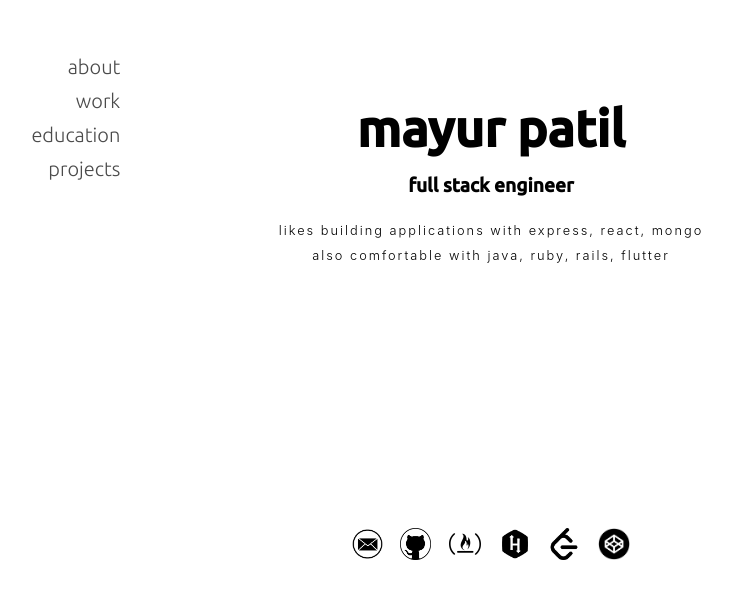
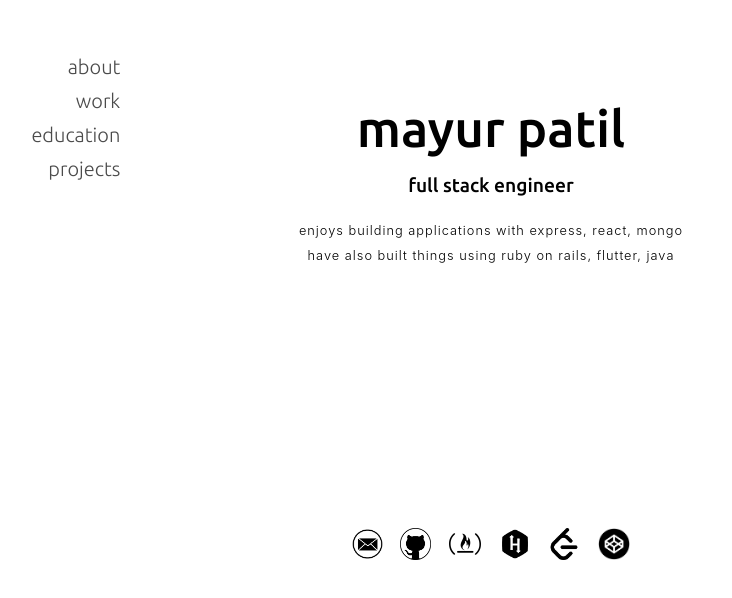
Before and after one commit to pmayur/portfolio, a React (Create React App) app: page / in a window 1280 px wide. Shown: the part 214-812 px from the top of the page, without its empty margins (149-881 px from the left). Built offline with nearby package versions, Linux system fonts and the light colour scheme.

Commit message:
update: font styling changes

```diff
--- a/src/App.css
+++ b/src/App.css
@@ -1,3 +1,5 @@
+@import url("https://fonts.googleapis.com/css2?family=Ubuntu:wght@500&display=swap");
+
 .App {
     width: 100vw;
     height: 100vh;
--- a/src/components/education/Education.css
+++ b/src/components/education/Education.css
@@ -10,6 +10,8 @@
     font-weight: 600;
     margin: 0px;
     padding: 0px;
+    font-family: "Ubuntu", sans-serif;
+    font-weight: 500;
 }
 
 #education-desc {
--- a/src/components/me/Me.css
+++ b/src/components/me/Me.css
@@ -16,10 +16,12 @@
 #name {
     font-family: "Ubuntu", sans-serif;
     font-size: 4vmax;
+    font-weight: 500;
 }
 
 #desig {
     font-family: "Ubuntu", sans-serif;
+    font-weight: 500;
     font-size: 2.4vmin;
 }
 
@@ -35,7 +37,7 @@
 #skill > h3{
     text-align: center;
     font-weight: 300;
-    letter-spacing: 2px;
+    letter-spacing: 1px;
     font-size: 1vmax;
     margin: 10px 0px;
 }
--- a/src/components/me/Me.jsx
+++ b/src/components/me/Me.jsx
@@ -9,10 +9,10 @@
             </div>
             <div id="skill">
                 <h3>
-                    likes building applications with express, react, mongo
+                    enjoys building applications with express, react, mongo
                 </h3>
                 <h3>
-                    also comfortable with java, ruby, rails, flutter
+                    have also built things using ruby on rails, flutter, java
                 </h3>
             </div>
         </div>
--- a/src/components/projects/Projects.css
+++ b/src/components/projects/Projects.css
@@ -16,10 +16,14 @@
 
 .project-section {
     margin: 0px 0px;
+    font-family: "Ubuntu", sans-serif;
+    font-weight: 500;
 }
 
 .project-title {
     margin: 2px 0px 0px 0px;
+    font-family: "Ubuntu", sans-serif;
+    font-weight: 500;
 }
 
 .project-desc {
--- a/src/components/work/company/Company.css
+++ b/src/components/work/company/Company.css
@@ -2,6 +2,8 @@
     font-weight: 600;
     margin: 0px;
     padding: 0px;
+    font-family: "Ubuntu", sans-serif;
+    font-weight: 500;
 }
 
 #desc {
```
